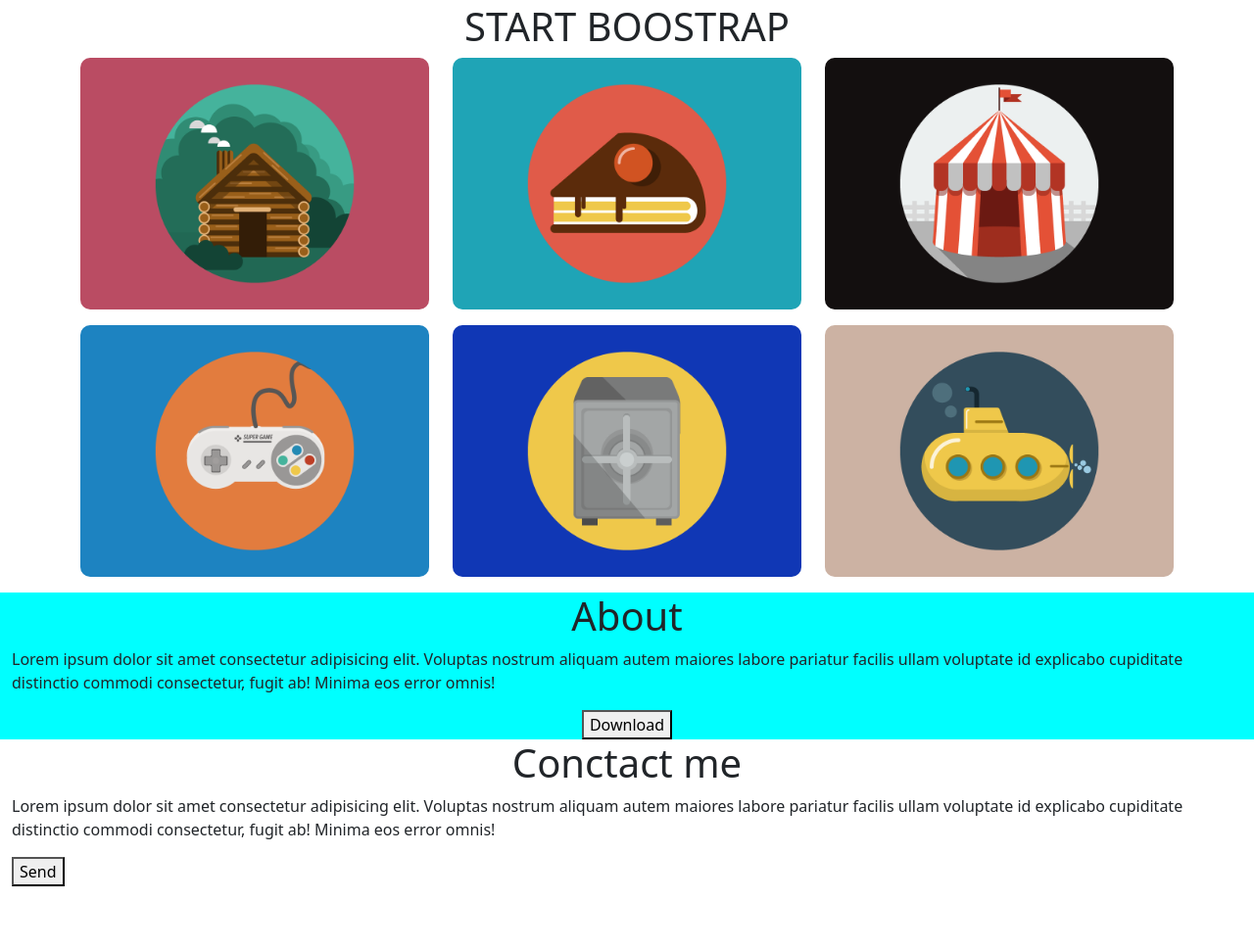
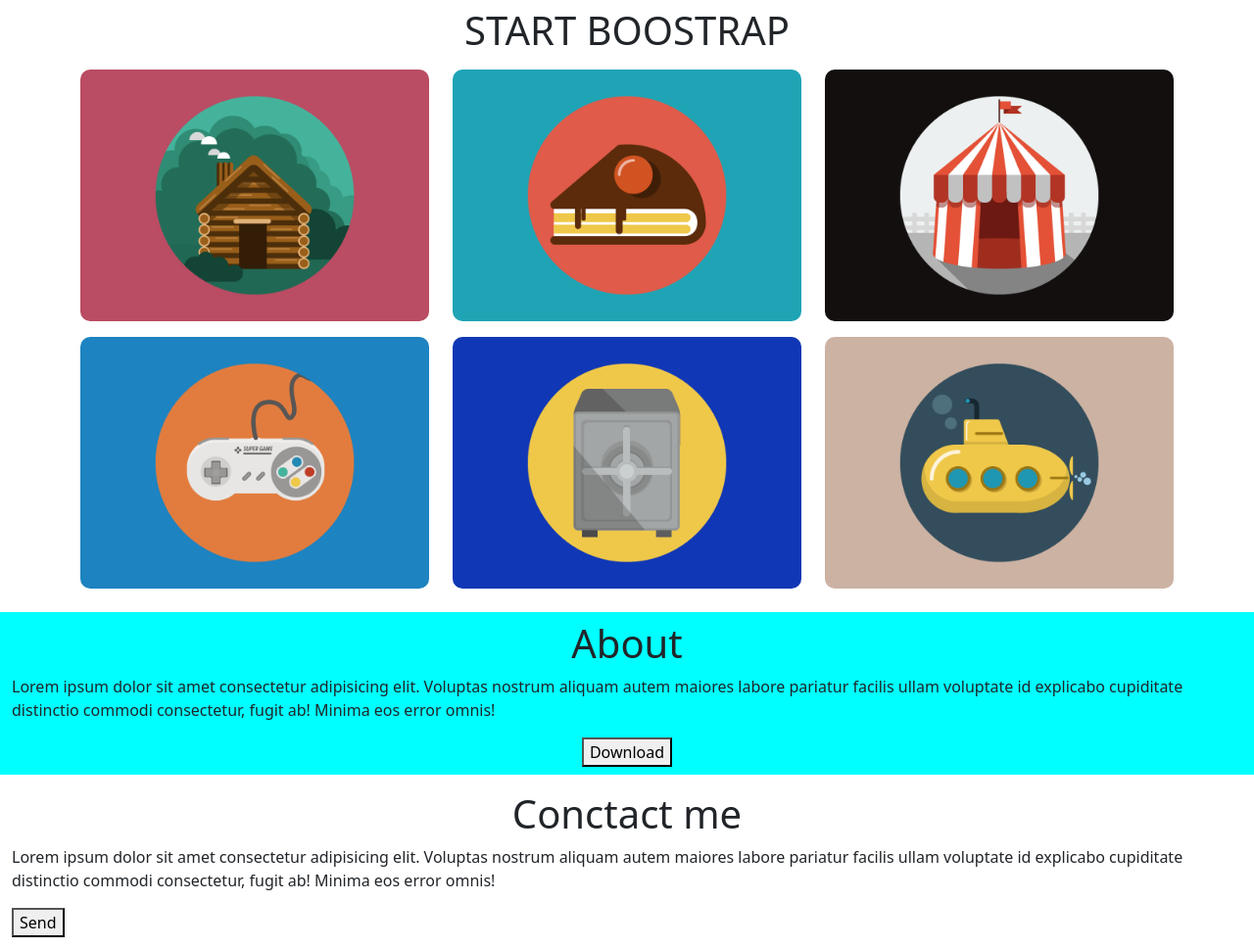
Before and after one commit to FedericoRosso97/html-css-bootstrap-freelancer, a plain HTML site: page index.html in a window 1280 px wide. Shown: the part 384-1353 px from the top of the page at 98% size. Before the commit the page ends 1289 px from the top, so only its background shows below. Drawn offline with nearby package versions, Linux system fonts and the light colour scheme.

Commit message:
aggiungo padding a sezioni e row

```diff
--- a/index.html
+++ b/index.html
@@ -11,15 +11,15 @@
 </head>
 <body>
     <main>
-        <section class="container-fluid text-center">
-            <div class="row my-first-box">
+        <section class="container-fluid text-center py-1">
+            <div class="row my-first-box ">
                 <div class="col-12">
                     <img class="avatar" src="img/avatar.svg" alt="avatar">
                     <h1>START BOOSTRAP</h1>
                 </div>
             </div>
         </section>
-        <section class="container text-center">
+        <section class="container text-center py-1">
             <div class="row">
                 <div class="col-12 col-md-6 col-lg-4">
                     <img src="img/cabin.png" alt="avatar">
@@ -47,25 +47,25 @@
                 </div>
             </div>
         </section>
-        <section class="container-fluid">
-            <div class="row my-box">
-                <div-col>
+        <section class="container-fluid py-1">
+            <div class="row my-box py-2">
+                <div class="col">
                    <div class="text-center"><h1>About</h1></div>
                     <p>Lorem ipsum dolor sit amet consectetur adipisicing elit. Voluptas nostrum aliquam autem maiores labore pariatur facilis ullam voluptate id explicabo cupiditate distinctio commodi consectetur, fugit ab! Minima eos error omnis!</p>
                    <div class="text-center">
                     <button>Download</button>
                    </div>
-                </div-col>
+                </div>
             </div>
         </section>
-        <section class="container-fluid">
-            <div class="row">
-                <div-col>
+        <section class="container-fluid py-1">
+            <div class="row py-2">
+                <div class="col">
                    <div class="text-center"><h1>Conctact me</h1></div>
                     <p>Lorem ipsum dolor sit amet consectetur adipisicing elit. Voluptas nostrum aliquam autem maiores labore pariatur facilis ullam voluptate id explicabo cupiditate distinctio commodi consectetur, fugit ab! Minima eos error omnis!</p>
                     <button>Send</button>
 
-                </div-col>
+                </div>
             </div>
         </section>
     </main>
```
